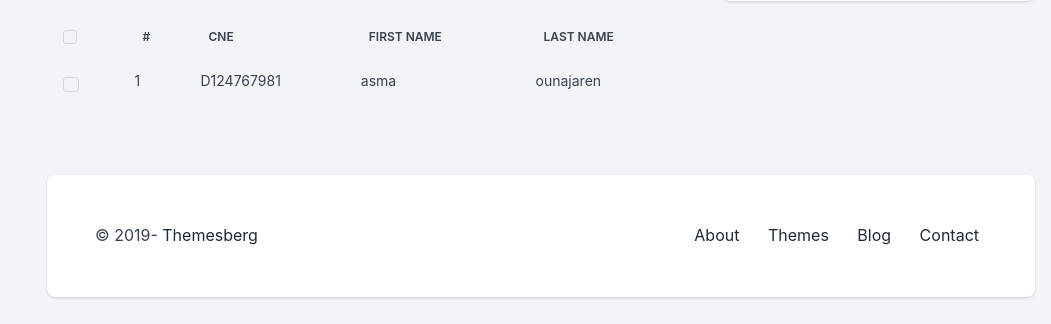
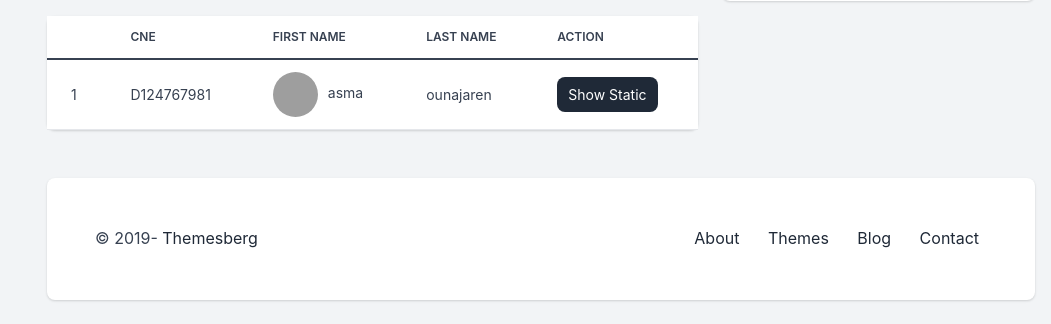
Before and after one commit to asmaounajaren/visual_learn_project, a Flask app: page / in a window 1280 px wide. Shown: the part 1383-1707 px from the top of the page, without its empty margins (229-1280 px from the left). Before the commit the page ends 1681 px from the top, so only its background shows below. Run offline with Flask 3, Linux system fonts and the light colour scheme; data comes from the database, SQL or seed files in the repository; some libraries are stand-ins or nearby versions; grey boxes are pictures that could not be loaded.

Commit message:
Updated students table style

```diff
--- a/templates/index.html
+++ b/templates/index.html
@@ -49,6 +49,9 @@
 
   <!-- Volt CSS -->
   <link type="text/css" href="../../static/css/volt.css" rel="stylesheet">
+  <link rel="stylesheet" href="https://cdnjs.cloudflare.com/ajax/libs/font-awesome/5.15.1/css/all.min.css"
+    integrity="sha384-GLhlTQ8iZMTY5Ll6Z1TQ6T5PD6HPSxFfS+Y9ad7x9R/FF+6Z9Qpgp6aF5tjElgbo" crossorigin="anonymous">
+
 
   <link rel="preconnect" href="https://fonts.googleapis.com" />
   <link rel="preconnect" href="https://fonts.gstatic.com" crossorigin />
@@ -346,28 +349,41 @@
         </div>
         <div class="row">
           <div class="col-12 mb-4">
-            <table class="table table-responsive table-borderless">
-              <thead>
+            <div class="card border-0 shadow">
+
+              <table class="table align-middle mb-0 bg-white">
+                <thead class="bg-light">
                   <tr class="bg-light">
-                  <th scope="col" ><input class="form-check-input" type="checkbox"></th>
-                  <th scope="col" >#</th>
-                  <th scope="col" >CNE</th>
-                  <th scope="col" >First name</th>
-                  <th scope="col" >Last name</th>
+                    <th scope="col"></th>
+                    <th scope="col">CNE</th>
+                    <th scope="col">First name</th>
+                    <th scope="col">Last name</th>
+                    <th scope="col">action</th>
+
                   </tr>
                 </thead>
                 <tbody>
                   {% for student in students %}
                   <tr>
-                  <th scope="row"><input class="form-check-input" type="checkbox"></th>
                     <td>{{ loop.index }}</td>
                     <td>{{ student[0] }}</td>
-                  <td>{{ student[1] }}</td>
+                    <td> <img src="https://mdbootstrap.com/img/new/avatars/8.jpg" alt=""
+                        style="width: 45px; height: 45px ; margin-right:10px" class="rounded-circle" />{{ student[1] }}
+                    </td>
                     <td>{{ student[2] }}</td>
+                    <td>
+                      <button type="button" class="btn btn-link btn-sm btn-rounded bg-primary text-white">
+                        Show Static
+                      </button>
+
+
+                    </td>
                   </tr>
+
                   {% endfor %}
                 </tbody>
               </table>
+            </div>
           </div>
         </div>
       </div>
```
Also changed, not shown: static/assets/img/avatar.png (added). Lines whose indentation alone changed are shown as unchanged.
